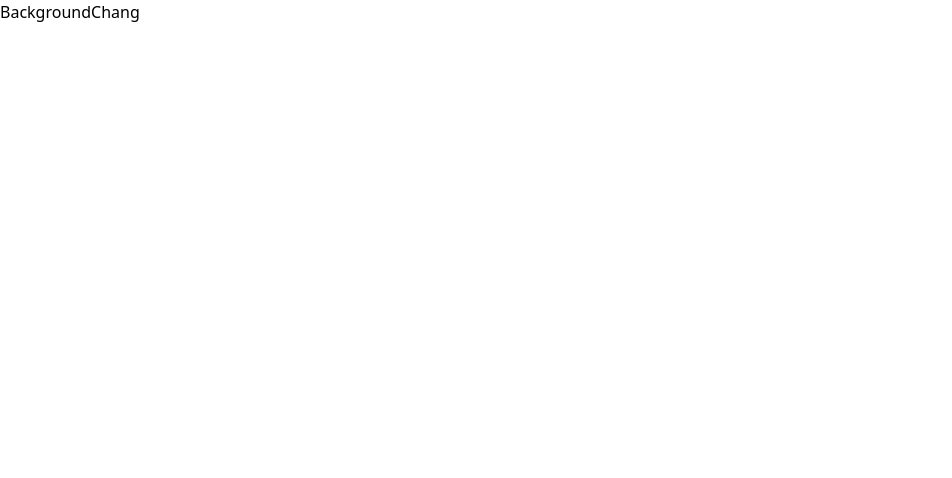
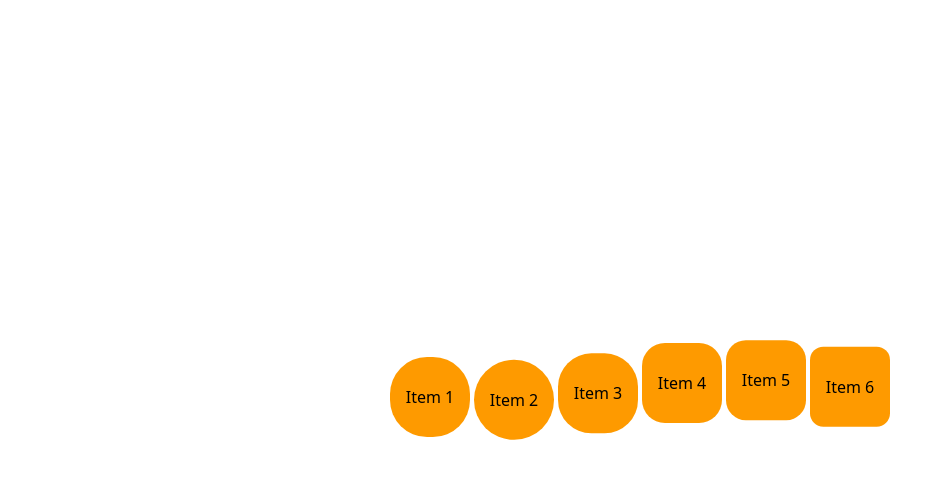
Before and after one commit to EugeneAfriyie/framer-demo, a React (Vite) app: page / in a window 1280 px wide. Shown: the top 478 px of the page, without its empty margins (0-952 px from the left). Built offline with nearby package versions, Linux system fonts and the light colour scheme.

Commit message:
waveEffect like loading animation

```diff
--- a/src/App.jsx
+++ b/src/App.jsx
@@ -7,6 +7,7 @@ import BouncingCircle from './Component/BouncingCircle'
 import SkewRectangle from './Component/SkewRectangle'
 import Sidebar from './Component/Sidebar'
 import BackgroundChang from './Component/BackgroundChang'
+import WaveEffect_Box from './Component/WaveEffect_Box'
 
 const App = () => {
   return (
@@ -18,7 +19,8 @@ const App = () => {
       {/* <BouncingCircle /> */}
       {/* <SkewRectangle /> */}
       {/* <Sidebar /> */}
-      <BackgroundChang />
+      {/* <BackgroundChang /> */}
+      <WaveEffect_Box />
     </div>
   )
 }
--- a/src/Component/BackgroundChang.jsx
+++ b/src/Component/BackgroundChang.jsx
@@ -1,8 +1,30 @@
+// Eugene Afriyie UEB3502023
 import React from 'react'
+import { motion } from 'framer-motion'
 
 const BackgroundChang = () => {
   return (
-    <div>BackgroundChang</div>
+    <motion.div
+      className='w-screen h-screen flex items-center justify-center text-white text-2xl'
+      animate={{
+        background: [
+          '#ff0000',
+          '#00ff00',
+          '#0000ff',
+          '#ffff00',
+          '#ff00ff',
+          '#00ffff',
+        ],
+      }}
+      transition={{
+        duration: 6,
+        ease: 'easeInOut',
+        repeat: Infinity,
+        repeatType: 'reverse',
+      }}
+    >
+      BackgroundChang
+    </motion.div>
   )
 }
 
--- /dev/null
+++ b/src/Component/WaveEffect_Box.jsx
@@ -0,0 +1,22 @@
+import React from 'react'
+import { motion } from 'framer-motion'
+
+const WaveEffect_Box = () => {
+  return (
+    <div className='flex items-center justify-center gap-1 h-full'>
+    {[...Array(6)].map((_, index) => (
+      <motion.div key={index} className='w-20 h-20 bg-amber-500 flex items-center justify-center'
+      animate={{y: [0, -20  ,0 ], borderRadius: [0,'25%',"50%"]}}
+
+
+      transition={{duration: .6, repeat : Infinity , repeatType: 'reverse', ease:'easeInOut',delay: index * .1}}
+      >
+        Item {index + 1}
+      </motion.div>
+    ))}
+  </div>
+
+  )
+}
+
+export default WaveEffect_Box
```
